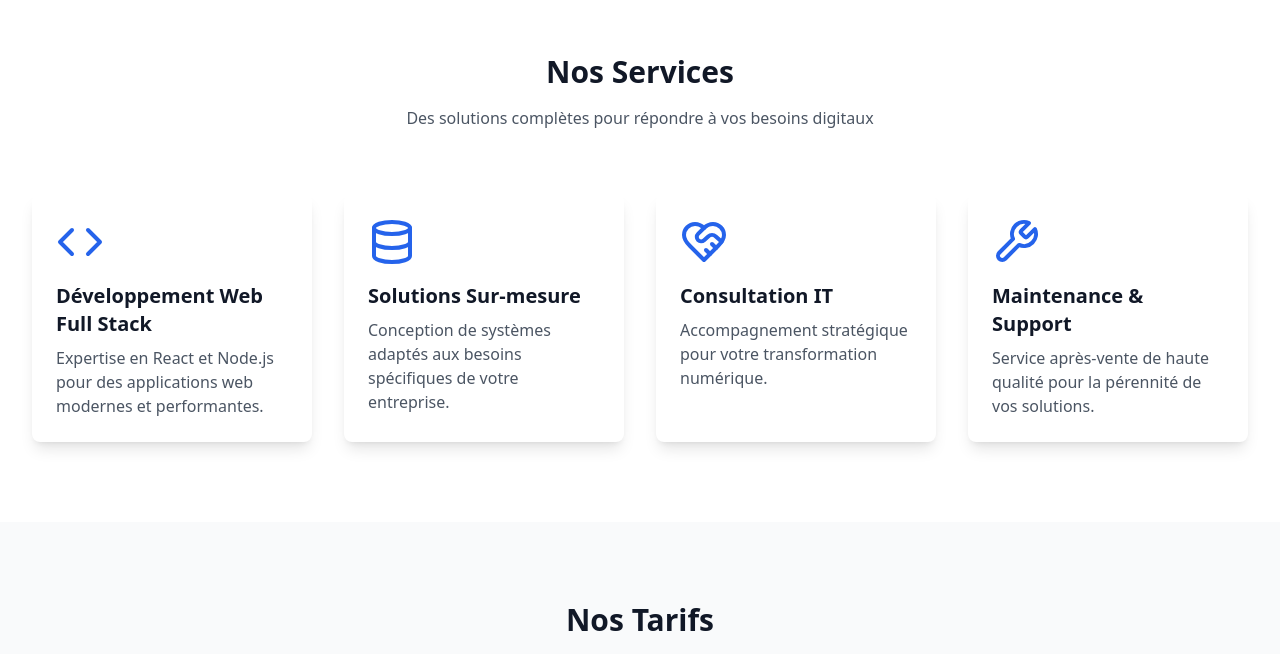
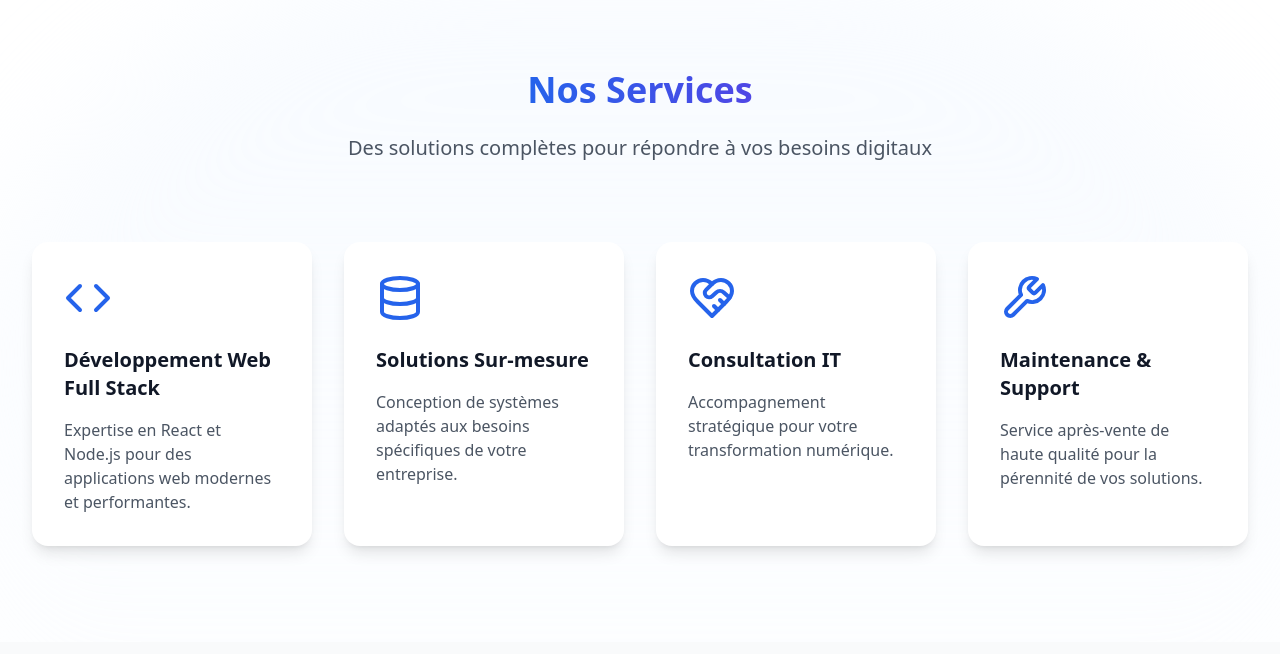
Before and after one commit to StringerBell69/SMBSystem, a React (Vite) app: page / in a window 1280 px wide. Shown: the part 826-1480 px from the top of the page. Built offline with nearby package versions, Linux system fonts and the light colour scheme.

Commit message:
Update Services.tsx

```diff
--- a/src/components/Services.tsx
+++ b/src/components/Services.tsx
@@ -23,28 +23,45 @@ const services = [
     icon: Wrench,
   },
 ];
-
 const Services = () => {
   return (
-    <section id="services" className="py-20 bg-white">
-      <div className="max-w-7xl mx-auto px-4 sm:px-6 lg:px-8">
-        <div className="text-center mb-16">
-          <h2 className="text-3xl font-bold text-gray-900 mb-4">Nos Services</h2>
-          <p className="text-gray-600 max-w-2xl mx-auto">
+    <section id="services" className="py-24 bg-white relative overflow-hidden">
+      {/* Background decoration */}
+      <div className="absolute inset-0 overflow-hidden">
+        <div className="absolute top-0 left-1/2 -translate-x-1/2 w-[1400px] h-[1000px] bg-gradient-to-b from-blue-50/50 to-transparent rounded-full blur-3xl" />
+      </div>
+
+      <div className="relative max-w-7xl mx-auto px-4 sm:px-6 lg:px-8">
+        <div className="text-center mb-20">
+          <h2 className="text-4xl font-bold text-gray-900 mb-6">
+            <span className="bg-clip-text text-transparent bg-gradient-to-r from-blue-600 to-indigo-600">
+              Nos Services
+            </span>
+          </h2>
+          <p className="text-xl text-gray-600 max-w-2xl mx-auto">
             Des solutions complètes pour répondre à vos besoins digitaux
           </p>
         </div>
+
         <div className="grid grid-cols-1 md:grid-cols-2 lg:grid-cols-4 gap-8">
-          {services.map((service) => (
+          {services.map((service, index) => (
             <div
               key={service.title}
-              className="p-6 bg-white rounded-lg shadow-lg hover:shadow-xl transition-shadow duration-200"
+              className="group relative p-8 bg-white rounded-2xl shadow-lg hover:shadow-xl transition-all duration-300 hover:-translate-y-1"
+              style={{
+                animationDelay: `${index * 100}ms`,
+              }}
             >
-              <service.icon className="h-12 w-12 text-blue-600 mb-4" />
-              <h3 className="text-xl font-semibold text-gray-900 mb-2">
-                {service.title}
-              </h3>
-              <p className="text-gray-600">{service.description}</p>
+              <div className="absolute inset-0 bg-gradient-to-br from-blue-50 to-indigo-50 rounded-2xl opacity-0 group-hover:opacity-100 transition-opacity duration-300" />
+              <div className="relative">
+                <service.icon className="h-12 w-12 text-blue-600 mb-6 transform group-hover:scale-110 transition-transform duration-300" />
+                <h3 className="text-xl font-semibold text-gray-900 mb-4">
+                  {service.title}
+                </h3>
+                <p className="text-gray-600">
+                  {service.description}
+                </p>
+              </div>
             </div>
           ))}
         </div>
```
